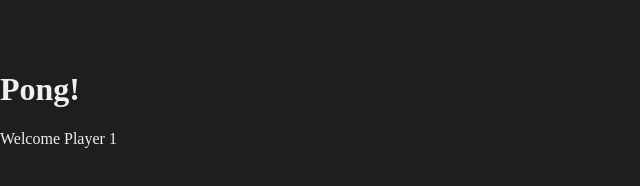
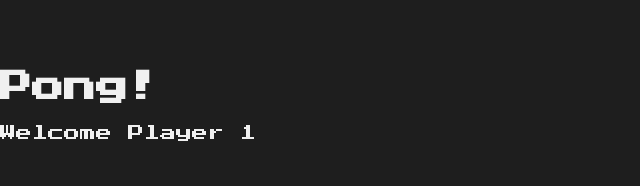
Before and after one commit to sergiocast-97/hackDayPong, a plain HTML site: page player1.html in a window 1280 px wide. Shown: the whole page, without its empty margins (0-640 px from the left). Drawn offline with Linux system fonts and the light colour scheme.

Commit message:
Update player1.html

```diff
--- a/player1.html
+++ b/player1.html
@@ -9,6 +9,7 @@
   <meta name="author" content="Wildfireone">
 
   <link rel="stylesheet" href="css/styles.css?v=1.0">
+  <link href="https://fonts.googleapis.com/css?family=Press+Start+2P" rel="stylesheet">
 
   <!--[if lt IE 9]>
     <script src="https://cdnjs.cloudflare.com/ajax/libs/html5shiv/3.7.3/html5shiv.js"></script>
```
